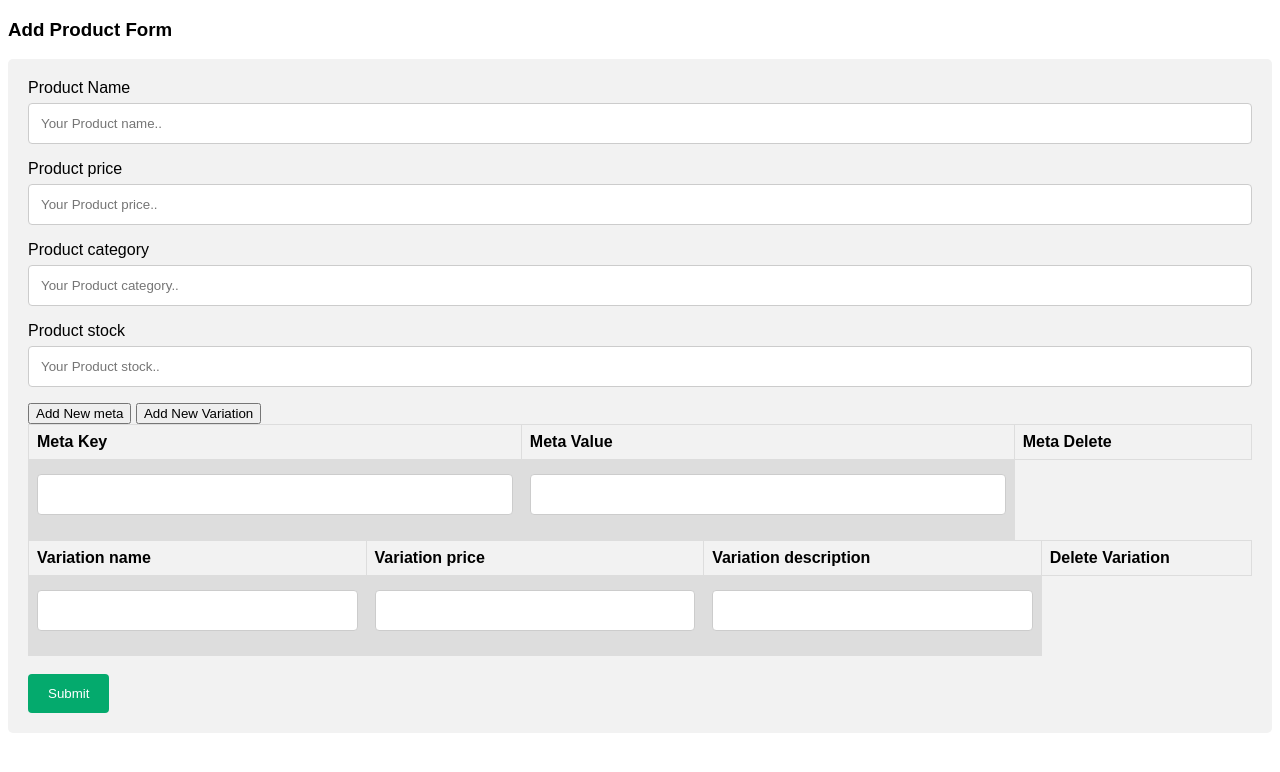
After one commit to ced-ashutoshv/ecommerce, a PHP site: page /spotify/app/views/ecommerce/create_product.phtml in a window 1280 px wide. The commit adds this page. Shown: the top 772 px of the page. Run offline with PHP 8.4, Linux system fonts and the light colour scheme.

Commit message:
mongo completed

```diff
--- /dev/null
+++ b/src/app/views/ecommerce/create_product.phtml
@@ -0,0 +1,139 @@
+<!DOCTYPE html>
+<html>
+<head>
+<meta name="viewport" content="width=device-width, initial-scale=1">
+<title>Add Product</title>
+<style>
+    body {font-family: Arial, Helvetica, sans-serif;}
+    * {box-sizing: border-box;}
+
+    input[type=text], select, textarea {
+    width: 100%;
+    padding: 12px;
+    border: 1px solid #ccc;
+    border-radius: 4px;
+    box-sizing: border-box;
+    margin-top: 6px;
+    margin-bottom: 16px;
+    resize: vertical;
+    }
+
+    input[type=submit] {
+    background-color: #04AA6D;
+    color: white;
+    padding: 12px 20px;
+    border: none;
+    border-radius: 4px;
+    cursor: pointer;
+    }
+
+    input[type=submit]:hover {
+    background-color: #45a049;
+    }
+
+    .container {
+    border-radius: 5px;
+    background-color: #f2f2f2;
+    padding: 20px;
+    }
+</style>
+</head>
+<body>
+
+<h3>Add Product Form</h3>
+<div class="container">
+  <form action="/ecommerce/create_product" method="post">
+    <input type="hidden" id="pid" name="productData[id]" value="<?php echo $product->id ?? ''; ?>">
+    <label for="pname">Product Name</label>
+    <input required type="text" id="pname" name="productData[name]" value="<?php echo $product->name ?? ''; ?>" placeholder="Your Product name..">
+
+    <label for="pprice">Product price</label>
+    <input required type="text" id="pprice" name="productData[price]" value="<?php echo $product->price ?? ''; ?>" placeholder="Your Product price..">
+
+    <label for="pcategory">Product category</label>
+    <input required type="text" id="pcategory" name="productData[category]" value="<?php echo $product->category ?? ''; ?>" placeholder="Your Product category..">
+
+    <label for="ptag">Product stock</label>
+    <input required type="text" id="ptag" name="productData[stock]" value="<?php echo $product->stock ?? ''; ?>" placeholder="Your Product stock..">
+
+    <style>
+        table {
+            font-family: arial, sans-serif;
+            border-collapse: collapse;
+            width: 100%;
+        }
+
+        td, th {
+            border: 1px solid #dddddd;
+            text-align: left;
+            padding: 8px;
+        }
+
+        tr:nth-child(even) {
+            background-color: #dddddd;
+        }
+    </style>
+        <button type="button" onClick = 'addNewMeta()'>Add New meta</button>
+        <button type="button" onClick = 'addNewVariation()'>Add New Variation</button>
+        <table id="metaTable">
+            <tr>
+                <th>Meta Key</th>
+                <th>Meta Value</th>
+                <th>Meta Delete</th>
+            </tr>
+            <tr>
+                <td><input type="text" name="productData[meta][meta_key][]"></td>
+                <td><input type="text" name="productData[meta][meta_value][]"></td>
+            </tr>
+        </table>
+        <table id="variationTable">
+            <tr>
+                <th>Variation name</th>
+                <th>Variation price</th>
+                <th>Variation description</th>
+                <th>Delete Variation</th>
+            </tr>
+            <tr>
+                <td><input type="text" name="productData[variation][variation_name][]"></td>
+                <td><input type="text" name="productData[variation][variation_price][]"></td>
+                <td><input type="text" name="productData[variation][variation_desc][]"></td>
+            </tr>
+        </table>
+        <br>
+    <input type="submit" value="Submit">
+  </form>
+</div>
+</html>
+<script>
+    function addNewMeta() {
+        var x = document.getElementById('metaTable').insertRow(-1);
+        var y = x.insertCell(0);
+        var z = x.insertCell(1);
+        var x = x.insertCell(2);
+        y.innerHTML= '<input type="text" name="productData[meta][meta_key][]">';
+        z.innerHTML= '<input type="text" name="productData[meta][meta_value][]">';
+        x.innerHTML= '<td><a href="javascript:void(0);" onClick = "deleteMeta( this.parentElement.parentElement )" class="action-delete"><svg xmlns="http://www.w3.org/2000/svg" width="30" height="30" fill="currentColor" class="bi bi-trash" viewBox="0 0 16 16">\
+        <path d="M5.5 5.5A.5.5 0 0 1 6 6v6a.5.5 0 0 1-1 0V6a.5.5 0 0 1 .5-.5zm2.5 0a.5.5 0 0 1 .5.5v6a.5.5 0 0 1-1 0V6a.5.5 0 0 1 .5-.5zm3 .5a.5.5 0 0 0-1 0v6a.5.5 0 0 0 1 0V6z"/>\
+        <path fill-rule="evenodd" d="M14.5 3a1 1 0 0 1-1 1H13v9a2 2 0 0 1-2 2H5a2 2 0 0 1-2-2V4h-.5a1 1 0 0 1-1-1V2a1 1 0 0 1 1-1H6a1 1 0 0 1 1-1h2a1 1 0 0 1 1 1h3.5a1 1 0 0 1 1 1v1zM4.118 4 4 4.059V13a1 1 0 0 0 1 1h6a1 1 0 0 0 1-1V4.059L11.882 4H4.118zM2.5 3V2h11v1h-11z"/>\
+        </svg></a></td>';
+    }
+
+    function addNewVariation() {
+        var x = document.getElementById('variationTable').insertRow(-1);
+        var vn = x.insertCell(0);
+        var vp = x.insertCell(1);
+        var vd = x.insertCell(2);
+        var vdl = x.insertCell(3);
+        vn.innerHTML  = '<td><input type="text" name="productData[variation][variation_name][]"></td>';
+        vp.innerHTML  = '<td><input type="text" name="productData[variation][variation_price][]"></td>';
+        vd.innerHTML  = '<td><input type="text" name="productData[variation][variation_desc][]"></td>';
+        vdl.innerHTML = '<td><a href="javascript:void(0);" onClick = "deleteMeta( this.parentElement.parentElement )" class="action-delete"><svg xmlns="http://www.w3.org/2000/svg" width="30" height="30" fill="currentColor" class="bi bi-trash" viewBox="0 0 16 16">\
+        <path d="M5.5 5.5A.5.5 0 0 1 6 6v6a.5.5 0 0 1-1 0V6a.5.5 0 0 1 .5-.5zm2.5 0a.5.5 0 0 1 .5.5v6a.5.5 0 0 1-1 0V6a.5.5 0 0 1 .5-.5zm3 .5a.5.5 0 0 0-1 0v6a.5.5 0 0 0 1 0V6z"/>\
+        <path fill-rule="evenodd" d="M14.5 3a1 1 0 0 1-1 1H13v9a2 2 0 0 1-2 2H5a2 2 0 0 1-2-2V4h-.5a1 1 0 0 1-1-1V2a1 1 0 0 1 1-1H6a1 1 0 0 1 1-1h2a1 1 0 0 1 1 1h3.5a1 1 0 0 1 1 1v1zM4.118 4 4 4.059V13a1 1 0 0 0 1 1h6a1 1 0 0 0 1-1V4.059L11.882 4H4.118zM2.5 3V2h11v1h-11z"/>\
+        </svg></a></td>';
+    }
+
+    const deleteMeta = ( row ) => {
+        row.remove();
+    }
+</script>
```
Also changed, not shown: src/app/controllers/EcommerceController.php (+21 -3 lines), src/app/models/Products.php (+61 -7 lines), src/app/views/ecommerce/shop.phtml (+28 -10 lines).
